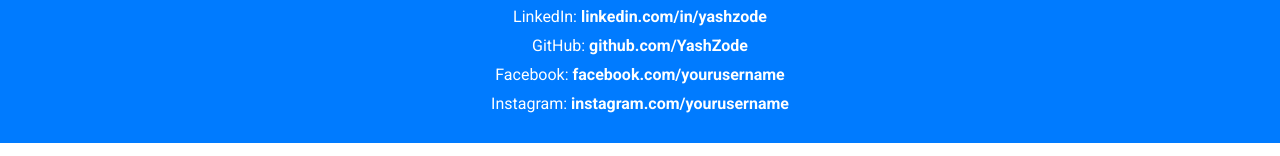
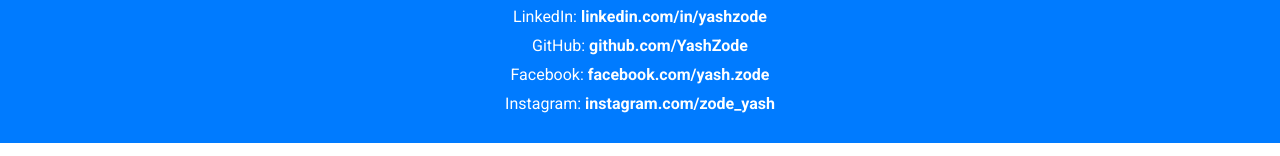
Before and after one commit to YashZode/yashzode.github.io, a plain HTML site: page index.html in a window 1280 px wide. Shown: the part 2252-2408 px from the top of the page. Drawn offline with Linux system fonts and the light colour scheme.

Commit message:
Update contact me

```diff
--- a/index.html
+++ b/index.html
@@ -146,8 +146,8 @@
     <p>Phone: <a href="tel:+14147367662">+1 414 736-7662</a></p>
     <p>LinkedIn: <a href="https://www.linkedin.com/in/yashzode" target="_blank">linkedin.com/in/yashzode</a></p>
     <p>GitHub: <a href="https://github.com/YashZode" target="_blank">github.com/YashZode</a></p>
-    <p>Facebook: <a href="https://facebook.com/yourusername" target="_blank">facebook.com/yourusername</a></p>
-    <p>Instagram: <a href="https://instagram.com/yourusername" target="_blank">instagram.com/yourusername</a></p>
+    <p>Facebook: <a href="https://facebook.com/yash.zode" target="_blank">facebook.com/yash.zode</a></p>
+    <p>Instagram: <a href="https://instagram.com/zode_yash" target="_blank">instagram.com/zode_yash</a></p>
   </div>
 </footer>
 
```
